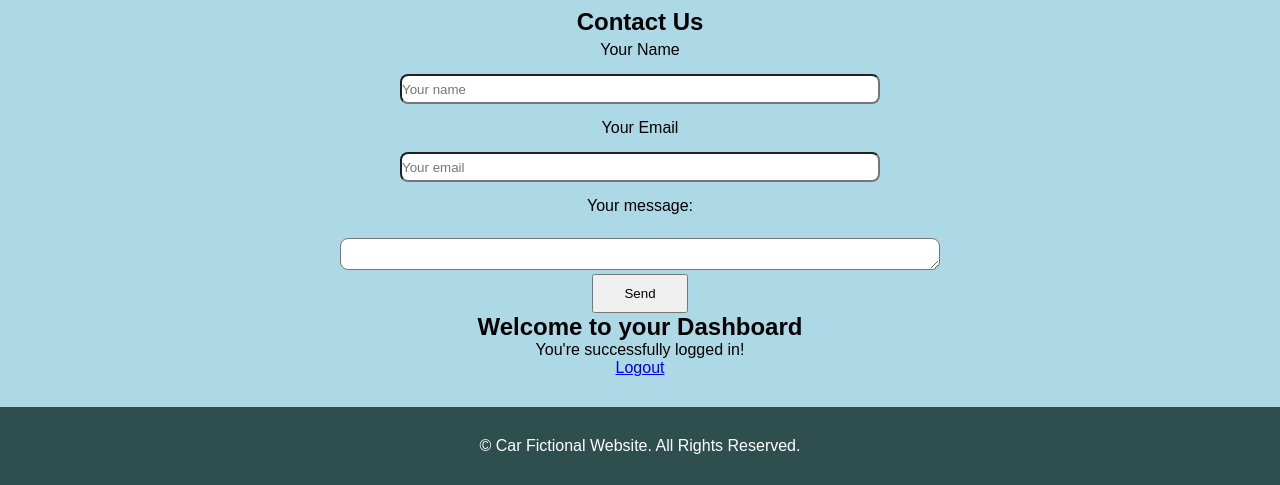
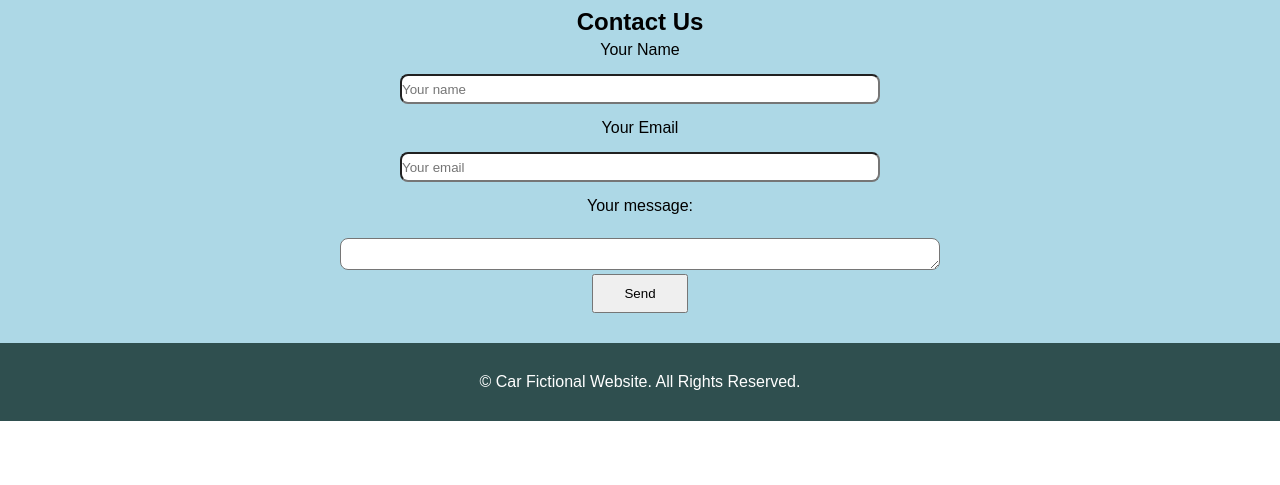
Before and after one commit to PaulAshton1/Project-week-4, a plain HTML site: page index.html in a window 1280 px wide. Shown: the part 2634-3119 px from the top of the page. After the commit the page ends 3055 px from the top, so only its background shows below. Drawn offline with nearby package versions, Linux system fonts and the light colour scheme.

Commit message:
Update file

```diff
--- a/index.html
+++ b/index.html
@@ -171,11 +171,7 @@
                 <textarea id="message" rows=""8 required></textarea>
                 <button type="submit">Send</button>
              </form>
-            <div class="dashboard-container">
-                <h2>Welcome to your Dashboard</h2>
-                <p>You're successfully logged in!</p>
-                <a href="login.html" class="button">Logout</a>
-            </div>
+
         </div>
      </main>
      <footer>
```
Also changed, not shown: Login.html (+1 -1 lines), about.html (+1 -1 lines).
